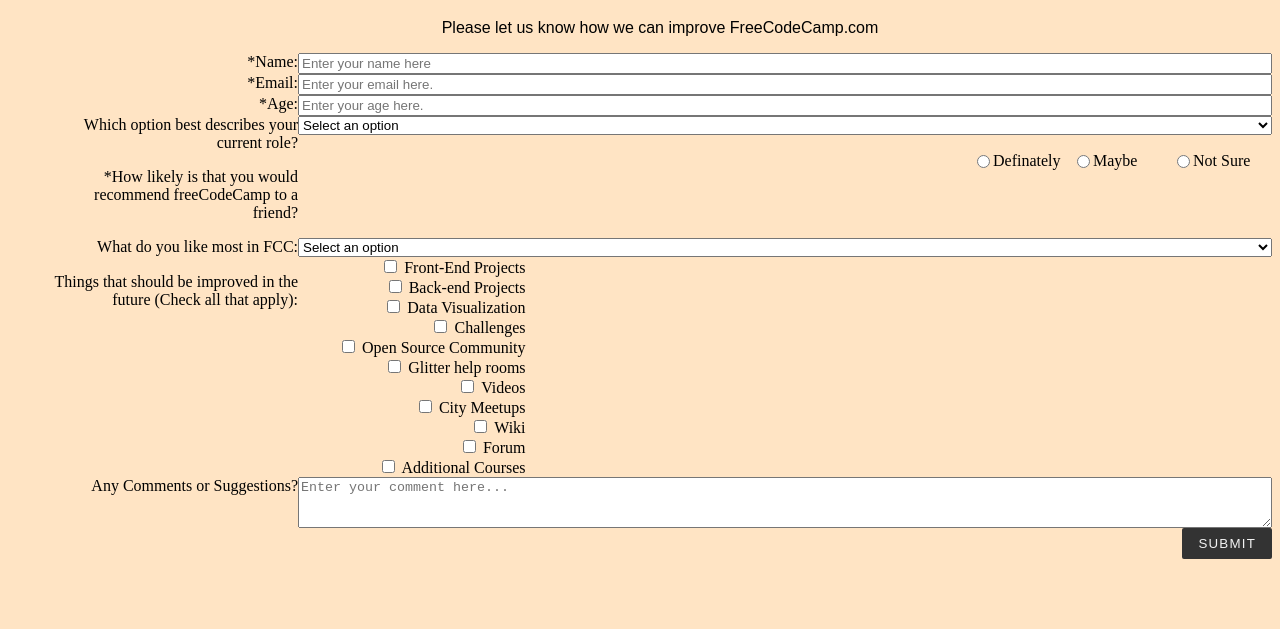
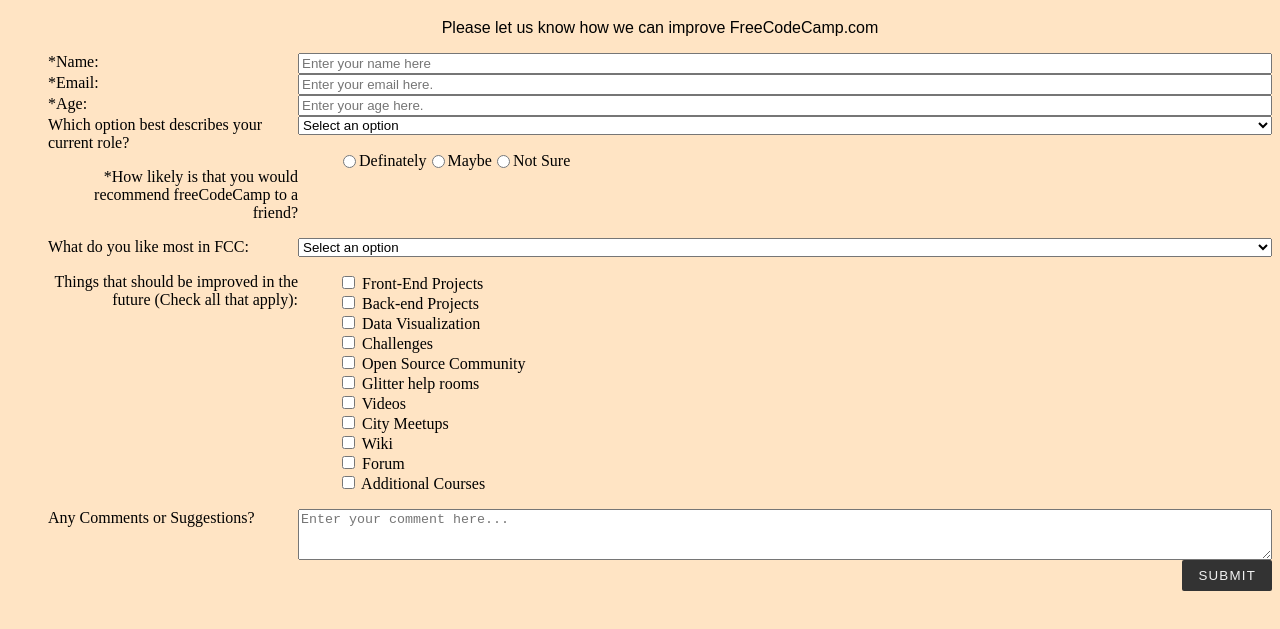
Before and after one commit to ddbff9/FCC-BuildSurveyForm, a plain HTML site: page index.html in a window 1280 px wide. Shown: the part 61-690 px from the top of the page. Drawn offline with Linux system fonts and the light colour scheme.

Commit message:
Final Project Submital

```diff
--- a/index.html
+++ b/index.html
@@ -1,6 +1,6 @@
 <!DOCTYPE html>
 <html lang="en">
-
+<main id="main">
   <head>
     <script src="https://cdn.freecodecamp.org/testable-projects-fcc/v1/bundle.js"></script>
     <link rel="stylesheet" href="style.css" />
@@ -16,15 +16,15 @@
         <p class="h6" id="description">Please let us know how we can improve FreeCodeCamp.com</p>
         <li>
           <label for="name" id="name-label">*Name:</label>
-          <input type="text" id="name" placeholder="Enter your name here">
+          <input type="text" id="name" placeholder="Enter your name here" required>
         </li>
         <li>
           <label for="email" id="email-label">*Email:</label>
-          <input type="email" id="email" placeholder="Enter your email here.">
+          <input type="email" id="email" placeholder="Enter your email here." required>
         </li>
         <li>
           <label for="age" id="number-label">*Age:</label>
-          <input type="number" id="number" placeholder="Enter your age here.">
+          <input type="number" id="number" placeholder="Enter your age here." required min="0" max="100">
         </li>
         <li>
           <label for="option">Which option best describes your current role?</label>
@@ -40,18 +40,12 @@
         <li>
           <p>*How likely is that you would recommend freeCodeCamp to a friend?</p>
           <ul class="flex-inner">
-            <li>
-              <input type="radio" name="recommend" value="definately">
+                <input type="radio" required name="recommend" value="definately">
                 <label>Definately</label><br>
-            </li>
-            <li>
-              <input type="radio" name="recommend" value="maybe">
+                <input type="radio" required name="recommend" value="maybe">
                 <label>Maybe</label><br>
-            </li>
-            <li>
-              <input type="radio" name="recommend" value="notSure">
+                <input type="radio" required name="recommend" value="notSure">
                 <label>Not Sure</label>
-            </li>
             </ul>
           </li>
         <li>
@@ -64,20 +58,24 @@
             <option value="openSource">Open Source</option>
           </select>
         </li>
+
         <li>
           <p>Things that should be improved in the future (Check all that apply):</p>
-          <ul class="checkboxes">
-            <input type="checkbox" name="frontEndProjects" value=""> Front-End Projects<br>
-            <input type="checkbox" name="backEndProjects" value=""> Back-end Projects<br>
-            <input type="checkbox" name="dataVisualization" value=""> Data Visualization<br>
-            <input type="checkbox" name="challenges" value=""> Challenges<br>
-            <input type="checkbox" name="openSourceCommunity" value=""> Open Source Community<br>
-            <input type="checkbox" name="glitterHelpRooms" value=""> Glitter help rooms<br>
-            <input type="checkbox" name="videos" value=""> Videos<br>
-            <input type="checkbox" name="cityMeetups" value=""> City Meetups<br>
-            <input type="checkbox" name="wiki" value=""> Wiki<br>
-            <input type="checkbox" name="forum" value=""> Forum<br>
-            <input type="checkbox" name="additionalCourses" value=""> Additional Courses<br>
+          <ul class="flex-checkbox">
+            <p>
+              <input name="improvements" value="frontEndProjects" type="checkbox" id="frontEndProjects">
+              <label for="improvements">Front-End Projects</label><br>
+              <input name="improvements" value="backEndProjects" type="checkbox" > Back-end Projects<br>
+              <input name="improvements" value="dataVisualization" type="checkbox" > Data Visualization<br>
+              <input name="improvements" value="challenges" type="checkbox" > Challenges<br>
+              <input name="improvements" value="openSourceCommunity" type="checkbox"> Open Source Community<br>
+              <input name="improvements" value="glitterHelpRooms" type="checkbox" > Glitter help rooms<br>
+              <input name="improvements" value="videos" type="checkbox" > Videos<br>
+              <input name="improvements" value=" cityMeetups" type="checkbox" > City Meetups<br>
+              <input name="improvements" value="wiki" type="checkbox" > Wiki<br>
+              <input name="improvements" value="forum" type="checkbox" > Forum<br>
+              <input name="improvements" value="additinoalCourses" type="checkbox"> Additional Courses<br>
+            </p>
           </ul>
           </li>
         <li>
@@ -85,9 +83,10 @@
           <textarea rows="3" id="comments" placeholder="Enter your comment here..."></textarea>
         </li>
         <li>
-          <button type="submit">Submit</button>
+          <button type="submit" id="submit">Submit</button>
         </li>
       </ul>
     </form>
   </body>
+</main>
   </html>
--- a/style.css
+++ b/style.css
@@ -56,17 +56,15 @@ body{
   align-items: flex-start;
 
 }
-
-.flex-inner {
-  justify-content: right;
+.flex-outer > li > label,
+.flex-checkbox {
+  width: 220px;
+  text-align: left;
+  align-items: flex-start;
 }
-.checkboxes li{
+.flex-checkbox li{
+  width: 100px;
+  flex-wrap: wrap;
   justify-content: left;
-  text-align: left;
+  align-items: flex-start;
 }
-.requiredInfo{
-  text-anchor: end;
-  display: flex;
-  flex-direction: row;
-  align-items: baseline;
-  }
```
Lines whose indentation alone changed are shown as unchanged.
